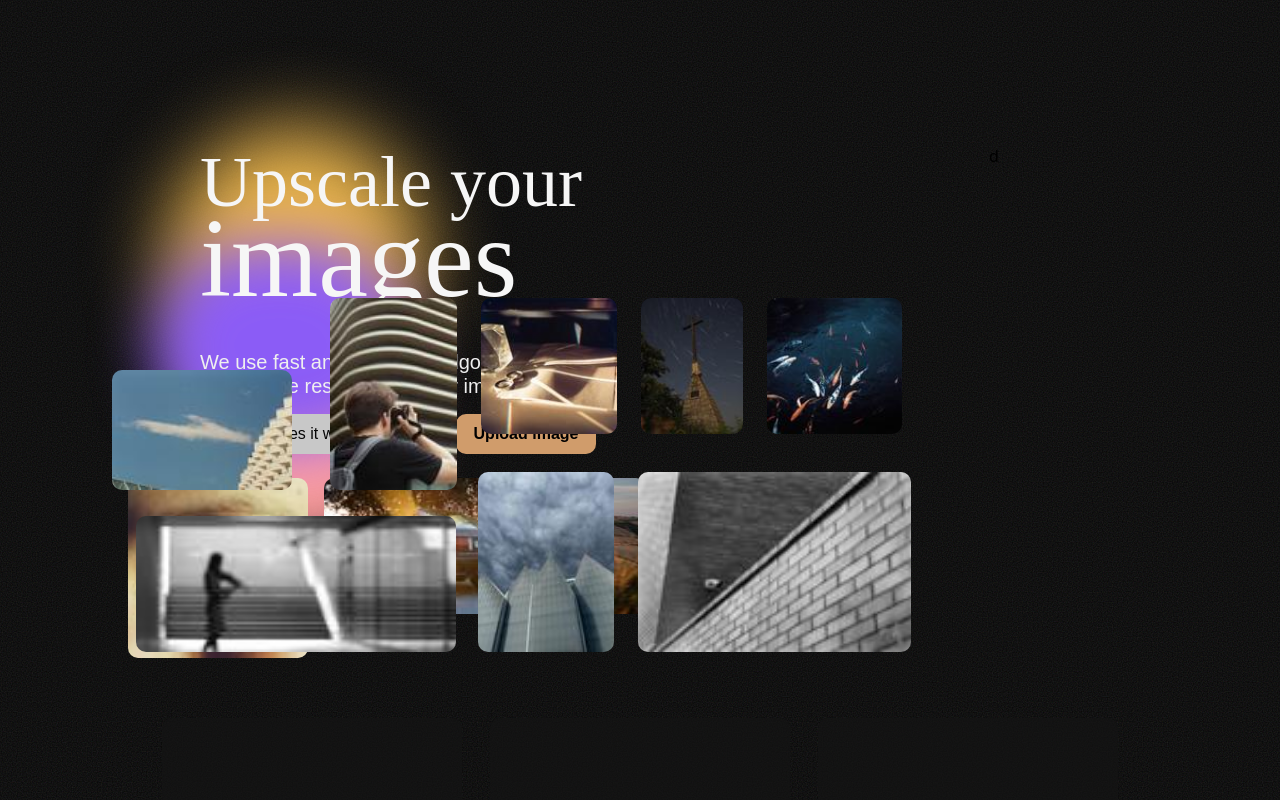
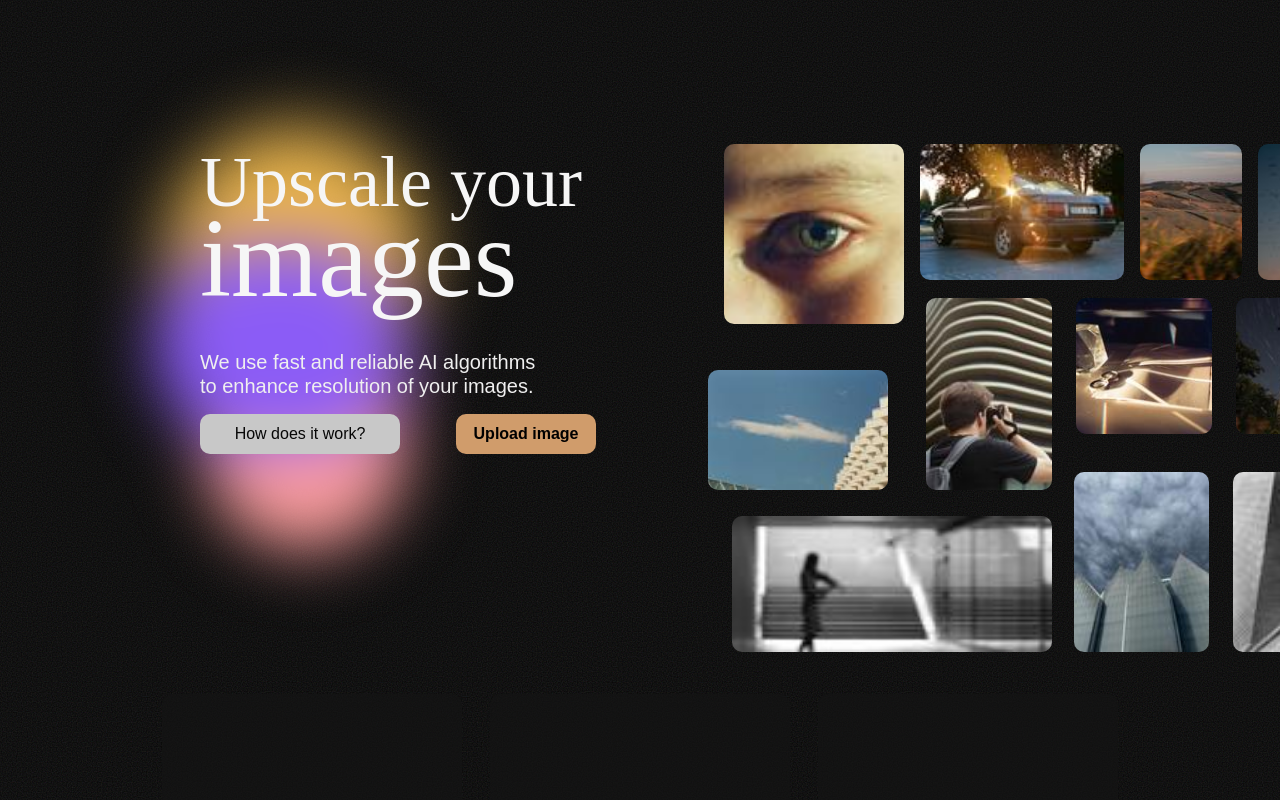
Before and after one commit to pananananas/Upscaler, a Vue app in the folder upscaler_vue_frontend/: page / in a window 1280 px wide. Built offline with nearby package versions, Linux system fonts and the light colour scheme; a web font is replaced by a local one.

Commit message:
got rod of visual bugs, images are nor dragable

```diff
--- a/upscaler_vue_frontend/src/views/HomeView.vue
+++ b/upscaler_vue_frontend/src/views/HomeView.vue
@@ -28,26 +28,26 @@
                     </div>
                 </div>
             </div>
-d
+
             <div class="w-full h-full">
                 <div class="flex gap-4 absolute">
-                    <img src="../assets/imgs/1_downscaled.jpg" alt="Image1" class="object-cover rounded-[10px] w-[180px] h-[180px] ml-4 float-1 interactable" data-fa-icon="fa-arrows-left-right" />
+                    <img src="../assets/imgs/1_downscaled.jpg" alt="Image1" class="object-cover rounded-[10px] w-[180px] h-[180px] ml-4 float-1 interactable image-not-dragable" data-fa-icon="fa-arrows-left-right" />
                     <!-- <img src="../assets/imgs/1.jpg" alt="Image1" class="object-cover rounded-[10px] w-[180px] h-[180px]  ml-4 float-1 absolute"> -->
-                    <img src="../assets/imgs/2_downscaled.jpg" alt="Image2" class="object-cover rounded-[10px] w-[204px] h-[135.6px] float-2 interactable" data-fa-icon="fa-arrows-left-right"  />
-                    <img src="../assets/imgs/3_downscaled.jpg" alt="Image3" class="object-cover rounded-[10px] w-[102px] h-[135.6px] float-3 interactable" data-fa-icon="fa-arrows-left-right"  />
-                    <img src="../assets/imgs/4_downscaled.jpg" alt="Image4" class="object-cover rounded-[10px] w-[180px] h-[135.6px] float-4 interactable" data-fa-icon="fa-arrows-left-right"  />
+                    <img src="../assets/imgs/2_downscaled.jpg" alt="Image2" class="object-cover rounded-[10px] w-[204px] h-[135.6px] float-2 interactable image-not-dragable" data-fa-icon="fa-arrows-left-right"  />
+                    <img src="../assets/imgs/3_downscaled.jpg" alt="Image3" class="object-cover rounded-[10px] w-[102px] h-[135.6px] float-3 interactable image-not-dragable" data-fa-icon="fa-arrows-left-right"  />
+                    <img src="../assets/imgs/4_downscaled.jpg" alt="Image4" class="object-cover rounded-[10px] w-[180px] h-[135.6px] float-4 interactable image-not-dragable" data-fa-icon="fa-arrows-left-right"  />
                 </div>
                 <div class="flex gap-6 absolute top-[154px]">
-                    <img src="../assets/imgs/5_downscaled.jpg" alt="Image5" class="object-cover rounded-[10px] w-[180px] h-[120px] bottom-0 absolute float-5 interactable" data-fa-icon="fa-arrows-left-right"  />
-                    <img src="../assets/imgs/6_downscaled.jpg" alt="Image6" class="object-cover rounded-[10px] w-[127.2px] h-[192px] ml-[218px] float-6 interactable" data-fa-icon="fa-arrows-left-right"  />
-                    <img src="../assets/imgs/7_downscaled.jpg" alt="Image7" class="object-cover rounded-[10px] w-[135.6px] h-[135.6px] float-7 interactable" data-fa-icon="fa-arrows-left-right"  />
-                    <img src="../assets/imgs/8_downscaled.jpg" alt="Image8" class="object-cover rounded-[10px] w-[102px] h-[135.6px] float-8 interactable" data-fa-icon="fa-arrows-left-right"  />
-                    <img src="../assets/imgs/9_downscaled.jpg" alt="Image9" class="object-cover rounded-[10px] w-[135.6px] h-[135.6px] float-9 interactable" data-fa-icon="fa-arrows-left-right"  />
+                    <img src="../assets/imgs/5_downscaled.jpg" alt="Image5" class="object-cover rounded-[10px] w-[180px] h-[120px] bottom-0 absolute float-5 interactable image-not-dragable" data-fa-icon="fa-arrows-left-right"  />
+                    <img src="../assets/imgs/6_downscaled.jpg" alt="Image6" class="object-cover rounded-[10px] w-[127.2px] h-[192px] ml-[218px] float-6 interactable image-not-dragable" data-fa-icon="fa-arrows-left-right"  />
+                    <img src="../assets/imgs/7_downscaled.jpg" alt="Image7" class="object-cover rounded-[10px] w-[135.6px] h-[135.6px] float-7 interactable image-not-dragable" data-fa-icon="fa-arrows-left-right"  />
+                    <img src="../assets/imgs/8_downscaled.jpg" alt="Image8" class="object-cover rounded-[10px] w-[102px] h-[135.6px] float-8 interactable image-not-dragable" data-fa-icon="fa-arrows-left-right"  />
+                    <img src="../assets/imgs/9_downscaled.jpg" alt="Image9" class="object-cover rounded-[10px] w-[135.6px] h-[135.6px] float-9 interactable image-not-dragable" data-fa-icon="fa-arrows-left-right"  />
                 </div>
                 <div class="flex gap-6 absolute top-[328px]">
-                    <img src="../assets/imgs/10_downscaled.jpg" alt="Image10" class="object-cover rounded-[10px] w-[320.4px] h-[135.6px] bottom-0 absolute ml-6 float-10 interactable" data-fa-icon="fa-arrows-left-right" />
-                    <img src="../assets/imgs/11_downscaled.jpg" alt="Image11" class="object-cover rounded-[10px] w-[135.6px] h-[180px] ml-[366px] float-11 interactable" data-fa-icon="fa-arrows-left-right"  />
-                    <img src="../assets/imgs/12_downscaled.jpg" alt="Image12" class="object-cover rounded-[10px] w-[273.6px] h-[180px] float-12 interactable" data-fa-icon="fa-arrows-left-right"  />
+                    <img src="../assets/imgs/10_downscaled.jpg" alt="Image10" class="object-cover rounded-[10px] w-[320.4px] h-[135.6px] bottom-0 absolute ml-6 float-10 interactable image-not-dragable" data-fa-icon="fa-arrows-left-right" />
+                    <img src="../assets/imgs/11_downscaled.jpg" alt="Image11" class="object-cover rounded-[10px] w-[135.6px] h-[180px] ml-[366px] float-11 interactable image-not-dragable" data-fa-icon="fa-arrows-left-right"  />
+                    <img src="../assets/imgs/12_downscaled.jpg" alt="Image12" class="object-cover rounded-[10px] w-[273.6px] h-[180px] float-12 interactable image-not-dragable" data-fa-icon="fa-arrows-left-right"  />
                 </div>
             </div>
         </div>
@@ -237,6 +237,7 @@ export default defineComponent({
             animateCursorCircles,
             currentIconClass,
             currentSvgIcon,
+            cursor,
         };
     },
 
@@ -251,12 +252,11 @@ export default defineComponent({
             // TODO: Change styles of the dropzone when an item is dragged over it
             console.log("Drag over");
             this.calculateMousePos(event as MouseEvent);
-            this.animateCursorCircles();
+            // this.animateCursorCircles();
 
             // Change pointer events on cursor for the duration of the drag
-            const cursor = document.querySelector(".cursor") as HTMLElement;
-            if (cursor) {
-                cursor.style.pointerEvents = "auto";
+            if (this.cursor) {
+                this.cursor.style.pointerEvents = "auto";
             }
         },
         async onDrop(event: DragEvent) {
@@ -348,11 +348,12 @@ body::before {
     position: fixed;
     top: 300px;
     transform: translate(-0%, -50%);
+    filter: blur(30px);
 }
 
 .blob {
-	border-radius: 100px;
-  	filter: blur(30px);
+
+  	filter: blur(15px);
 }
 
 .yellow,
@@ -370,6 +371,7 @@ body::before {
     left: 100px;
     height: 200px;
     width: 200px;
+    border-radius: 100px;
     animation-name: yellow;
 }
 
@@ -379,6 +381,7 @@ body::before {
     right: -20px;
     height: 200px;
     width: 250px;
+    border-radius: 100px;
     animation-name: purple;
 }
 
@@ -388,6 +391,7 @@ body::before {
     top: 300px;
     height: 250px;
     width: 200px;
+    border-radius: 300px;
     animation-name: orange;
 }
 
@@ -610,4 +614,12 @@ body::before {
 .float-12 {
     animation: floatInFromLeft 0.72s ease-out forwards;
 }
+.image-not-dragable {
+    user-drag: none;
+    -webkit-user-drag: none;
+    user-select: none;
+    -moz-user-select: none;
+    -webkit-user-select: none;
+    -ms-user-select: none;
+}
 </style>
```
Also changed, not shown: 1 other file (tests, documents, lock files or other folders).
